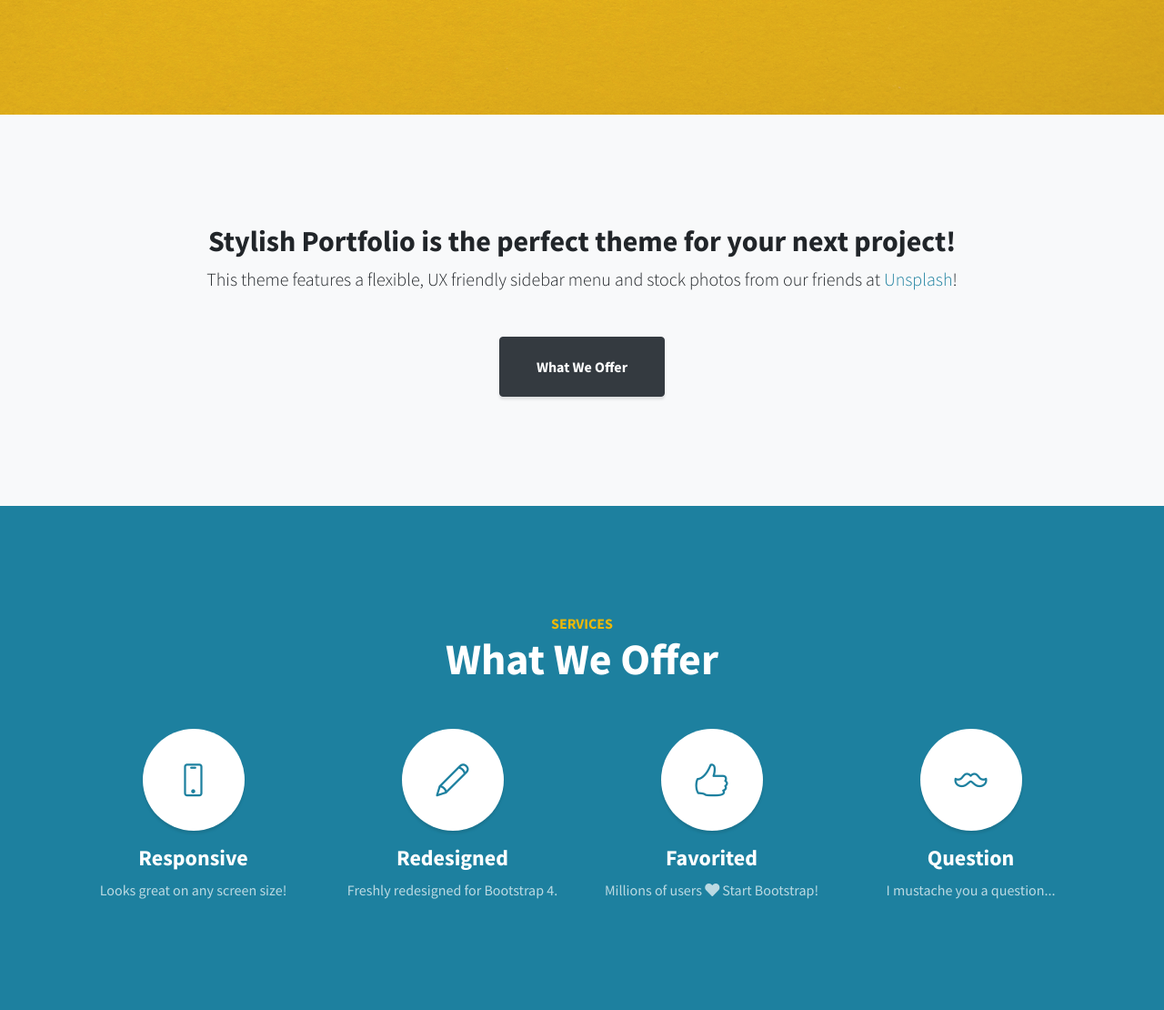
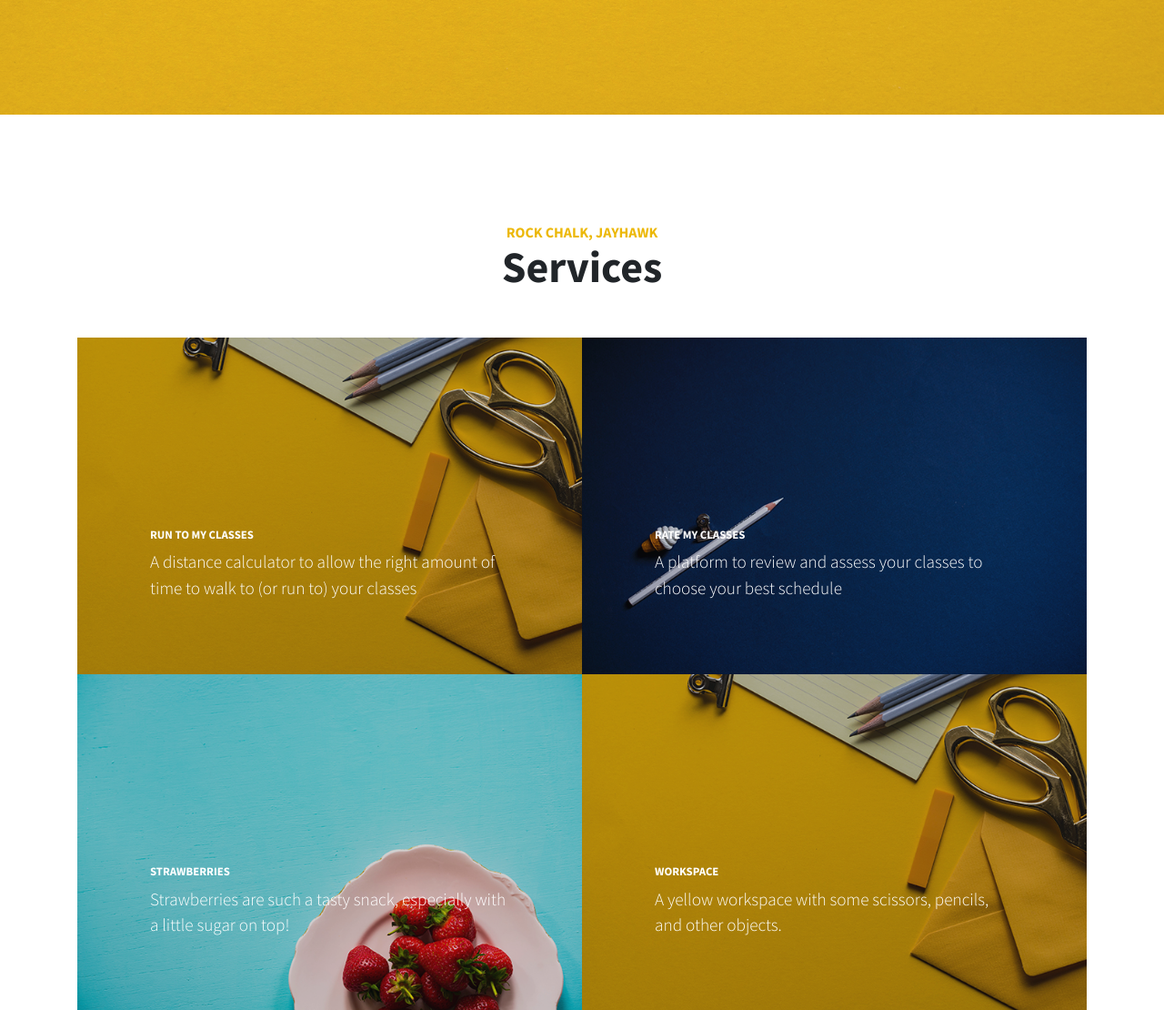
Before and after one commit to archanaramakrishnan/EECS448-Project3, a Django app: page / in a window 1280 px wide. Shown: the part 674-1784 px from the top of the page at 91% size. Run offline with Django 3.2, Linux system fonts and the light colour scheme; some libraries are stand-ins or nearby versions.

Commit message:
added KU map, simplified splash page to the essentials

```diff
--- a/mysite/myapp/templates/index.html
+++ b/mysite/myapp/templates/index.html
@@ -34,22 +34,16 @@
   <nav id="sidebar-wrapper">
     <ul class="sidebar-nav">
       <li class="sidebar-brand">
-        <a class="js-scroll-trigger" href="#page-top">Start Bootstrap</a>
+        <a class="js-scroll-trigger" href="#page-top">Menu</a>
       </li>
       <li class="sidebar-nav-item">
         <a class="js-scroll-trigger" href="#page-top">Home</a>
       </li>
       <li class="sidebar-nav-item">
-        <a class="js-scroll-trigger" href="#about">About</a>
+        <a class="js-scroll-trigger" href="#portfolio">Services</a>
       </li>
       <li class="sidebar-nav-item">
-        <a class="js-scroll-trigger" href="#services">Services</a>
-      </li>
-      <li class="sidebar-nav-item">
-        <a class="js-scroll-trigger" href="#portfolio">Portfolio</a>
-      </li>
-      <li class="sidebar-nav-item">
-        <a class="js-scroll-trigger" href="#contact">Contact</a>
+        <a class="js-scroll-trigger" href="#contact">KU Map</a>
       </li>
     </ul>
   </nav>
@@ -61,113 +55,39 @@
       <h3 class="mb-5">
         <em>A Free Bootstrap Theme by Start Bootstrap</em>
       </h3>
-      <a class="btn btn-primary btn-xl js-scroll-trigger" href="#about">Find Out More</a>
+      <a class="btn btn-primary btn-xl js-scroll-trigger" href="#portfolio">Find Out More</a>
     </div>
     <div class="overlay"></div>
   </header>
-
-  <!-- About -->
-  <section class="content-section bg-light" id="about">
-    <div class="container text-center">
-      <div class="row">
-        <div class="col-lg-10 mx-auto">
-          <h2>Stylish Portfolio is the perfect theme for your next project!</h2>
-          <p class="lead mb-5">This theme features a flexible, UX friendly sidebar menu and stock photos from our friends at
-            <a href="https://unsplash.com/">Unsplash</a>!</p>
-          <a class="btn btn-dark btn-xl js-scroll-trigger" href="#services">What We Offer</a>
-        </div>
-      </div>
-    </div>
-  </section>
-
-  <!-- Services -->
-  <section class="content-section bg-primary text-white text-center" id="services">
-    <div class="container">
-      <div class="content-section-heading">
-        <h3 class="text-secondary mb-0">Services</h3>
-        <h2 class="mb-5">What We Offer</h2>
-      </div>
-      <div class="row">
-        <div class="col-lg-3 col-md-6 mb-5 mb-lg-0">
-          <span class="service-icon rounded-circle mx-auto mb-3">
-            <i class="icon-screen-smartphone"></i>
-          </span>
-          <h4>
-            <strong>Responsive</strong>
-          </h4>
-          <p class="text-faded mb-0">Looks great on any screen size!</p>
-        </div>
-        <div class="col-lg-3 col-md-6 mb-5 mb-lg-0">
-          <span class="service-icon rounded-circle mx-auto mb-3">
-            <i class="icon-pencil"></i>
-          </span>
-          <h4>
-            <strong>Redesigned</strong>
-          </h4>
-          <p class="text-faded mb-0">Freshly redesigned for Bootstrap 4.</p>
-        </div>
-        <div class="col-lg-3 col-md-6 mb-5 mb-md-0">
-          <span class="service-icon rounded-circle mx-auto mb-3">
-            <i class="icon-like"></i>
-          </span>
-          <h4>
-            <strong>Favorited</strong>
-          </h4>
-          <p class="text-faded mb-0">Millions of users
-            <i class="fas fa-heart"></i>
-            Start Bootstrap!</p>
-        </div>
-        <div class="col-lg-3 col-md-6">
-          <span class="service-icon rounded-circle mx-auto mb-3">
-            <i class="icon-mustache"></i>
-          </span>
-          <h4>
-            <strong>Question</strong>
-          </h4>
-          <p class="text-faded mb-0">I mustache you a question...</p>
-        </div>
-      </div>
-    </div>
-  </section>
-
-  <!-- Callout -->
-  <section class="callout">
-    <div class="container text-center">
-      <h2 class="mx-auto mb-5">Welcome to
-        <em>your</em>
-        next website!</h2>
-      <a class="btn btn-primary btn-xl" href="https://startbootstrap.com/template-overviews/stylish-portfolio/">Download Now!</a>
-    </div>
-  </section>
 
   <!-- Portfolio -->
   <section class="content-section" id="portfolio">
     <div class="container">
       <div class="content-section-heading text-center">
-        <h3 class="text-secondary mb-0">Portfolio</h3>
-        <h2 class="mb-5">Recent Projects</h2>
+        <h3 class="text-secondary mb-0">Rock Chalk, Jayhawk</h3>
+        <h2 class="mb-5">Services</h2>
       </div>
       <div class="row no-gutters">
         <div class="col-lg-6">
           <a class="portfolio-item" href="maps.html">
             <span class="caption">
               <span class="caption-content">
-                <h2>Stationary</h2>
-                <p class="mb-0">A yellow pencil with envelopes on a clean, blue backdrop!</p>
+                <h2>Run To My Classes</h2>
+                <p class="mb-0">A distance calculator to allow the right amount of time to walk to (or run to) your classes</p>
               </span>
             </span>
-            <img class="img-fluid" src="static/img/portfolio-1.jpg" alt="">
+            <img class="img-fluid" src="static/img/portfolio-4.jpg" alt="">
           </a>
         </div>
         <div class="col-lg-6">
           <a class="portfolio-item" href="ratings_landing_page.html">
             <span class="caption">
               <span class="caption-content">
-                <h2>Ice Cream</h2>
-                <p class="mb-0">A dark blue background with a colored pencil, a clip, and a tiny ice cream cone!</p>
+                <h2>Rate My Classes</h2>
+                <p class="mb-0">A platform to review and assess your classes to choose your best schedule</p>
               </span>
             </span>
-            <img class="img-fluid" src="static/img/portfolio-2.jpg" alt="">
+            <img class="img-fluid" src="static/img/portfolio-2.jpg" style="object-fit: contain;" alt="">
           </a>
         </div>
         <div class="col-lg-6">
@@ -196,44 +116,18 @@
     </div>
   </section>
 
-  <!-- Call to Action -->
-  <section class="content-section bg-primary text-white">
-    <div class="container text-center">
-      <h2 class="mb-4">The buttons below are impossible to resist...</h2>
-      <a href="#" class="btn btn-xl btn-light mr-4">Click Me!</a>
-      <a href="#" class="btn btn-xl btn-dark">Look at Me!</a>
-    </div>
-  </section>
-
   <!-- Map -->
-  <section id="contact" class="map">
-    <iframe width="100%" height="100%" frameborder="0" scrolling="no" marginheight="0" marginwidth="0" src="https://maps.google.com/maps?f=q&amp;source=s_q&amp;hl=en&amp;geocode=&amp;q=Twitter,+Inc.,+Market+Street,+San+Francisco,+CA&amp;aq=0&amp;oq=twitter&amp;sll=28.659344,-81.187888&amp;sspn=0.128789,0.264187&amp;ie=UTF8&amp;hq=Twitter,+Inc.,+Market+Street,+San+Francisco,+CA&amp;t=m&amp;z=15&amp;iwloc=A&amp;output=embed"></iframe>
+  <section id="maps" class="map">
+    <iframe width="100%" height="100%" frameborder="0" scrolling="no" marginheight="0" marginwidth="0" src="https://www.google.com/maps/embed?pb=!1m18!1m12!1m3!1d2522.2016887713385!2d-95.25275079311149!3d38.9573637545525!2m3!1f0!2f0!3f0!3m2!1i1024!2i768!4f13.1!3m3!1m2!1s0x87bf6f32f3a8d673%3A0x53714e21ab238228!2sUniversity%20of%20Kansas!5e0!3m2!1sen!2sus!4v1572396283143!5m2!1sen!2sus" width="600" height="450" frameborder="0" style="border:0;" allowfullscreen=""></iframe>
     <br />
     <small>
-      <a href="https://maps.google.com/maps?f=q&amp;source=embed&amp;hl=en&amp;geocode=&amp;q=Twitter,+Inc.,+Market+Street,+San+Francisco,+CA&amp;aq=0&amp;oq=twitter&amp;sll=28.659344,-81.187888&amp;sspn=0.128789,0.264187&amp;ie=UTF8&amp;hq=Twitter,+Inc.,+Market+Street,+San+Francisco,+CA&amp;t=m&amp;z=15&amp;iwloc=A"></a>
+      <a href="https://www.google.com/maps/embed?pb=!1m18!1m12!1m3!1d2522.2016887713385!2d-95.25275079311149!3d38.9573637545525!2m3!1f0!2f0!3f0!3m2!1i1024!2i768!4f13.1!3m3!1m2!1s0x87bf6f32f3a8d673%3A0x53714e21ab238228!2sUniversity%20of%20Kansas!5e0!3m2!1sen!2sus!4v1572396283143!5m2!1sen!2sus"></a>
     </small>
   </section>
 
   <!-- Footer -->
   <footer class="footer text-center">
     <div class="container">
-      <ul class="list-inline mb-5">
-        <li class="list-inline-item">
-          <a class="social-link rounded-circle text-white mr-3" href="#">
-            <i class="icon-social-facebook"></i>
-          </a>
-        </li>
-        <li class="list-inline-item">
-          <a class="social-link rounded-circle text-white mr-3" href="#">
-            <i class="icon-social-twitter"></i>
-          </a>
-        </li>
-        <li class="list-inline-item">
-          <a class="social-link rounded-circle text-white" href="#">
-            <i class="icon-social-github"></i>
-          </a>
-        </li>
-      </ul>
       <p class="text-muted small mb-0">Copyright &copy; Your Website 2019</p>
     </div>
   </footer>
```
Also changed, not shown: mysite/mysite/static/img/portfolio-1.jpg (deleted).
